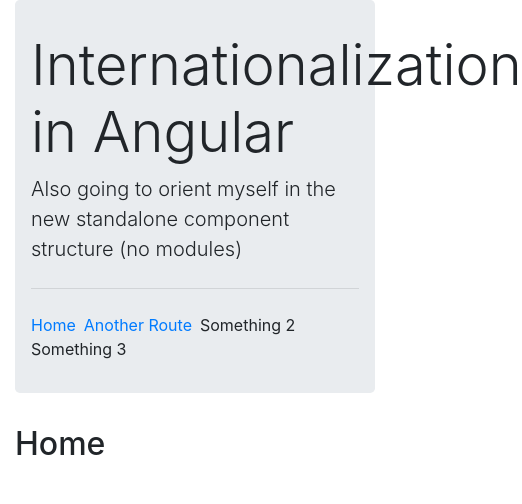
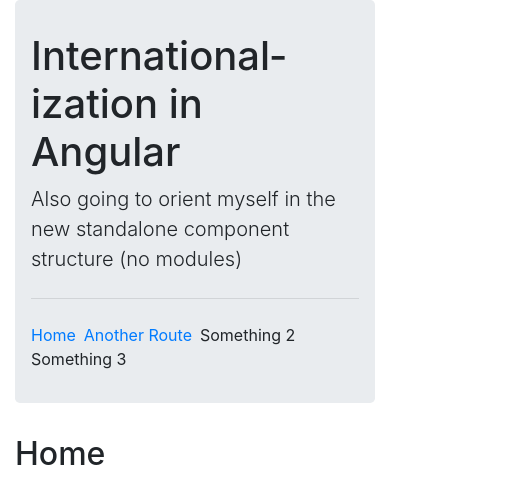
Before and after one commit to henrikmathiesen/angular-i18n, an Angular app: page /home in a window 390 px wide. Shown: the top 504 px of the page, 522 px wide, since content can reach past the window. Built offline with nearby package versions, Linux system fonts and the light colour scheme.

Commit message:
Design of jumbotron based on componentName

```diff
--- a/src/app/app.component.html
+++ b/src/app/app.component.html
@@ -1,12 +1,12 @@
 <div class="container">
   <div class="row">
     <div class="col">
-      <app-jumbotron />
+      <app-jumbotron [componentName]="componentName" />
     </div>
   </div>
   <div class="row">
     <div class="col">
-      <router-outlet />
+      <router-outlet (activate)='onActivate($event)' />
     </div>
   </div>
 </div>
--- a/src/app/app.component.ts
+++ b/src/app/app.component.ts
@@ -2,6 +2,7 @@
 import { RouterOutlet } from '@angular/router';
 
 import { JumbotronComponent } from './components';
+import { RoutableComponentModel } from './models';
 
 @Component({
   selector: 'app-root',
@@ -11,4 +12,11 @@
   styleUrl: './app.component.css'
 })
 export class AppComponent {
+
+  componentName = '';
+
+  onActivate($event: RoutableComponentModel) {
+    this.componentName = $event.componentName;
+  }
+
 }
--- a/src/app/components/jumbotron/jumbotron.component.html
+++ b/src/app/components/jumbotron/jumbotron.component.html
@@ -1,12 +1,17 @@
 <div class="jumbotron">
-    <h1 class="display-4">Internationalization in Angular</h1>
-    <p class="lead">
-        Also going to orient myself in the new standalone component structure (no modules)
-    </p>
-    <hr class="my-4">
+    <div [ngClass]="{ 'd-none': componentName !== 'HomeComponent' }">
+        <h1 class="d-none d-sm-block display-4">Internationalization in Angular</h1>
+        <h1 class="d-sm-none">International&shy;ization in Angular</h1>
+        <p class="lead">
+            Also going to orient myself in the new standalone component structure (no modules)
+        </p>
+        <hr class="my-4">
+    </div>
     <ul class="list-inline mb-0">
         <li class="list-inline-item">
-            <a [routerLink]="['home']">Home</a>
+            <a [routerLink]="['home']">
+                Home
+            </a>
         </li>
         <li class="list-inline-item">
             <a [routerLink]="['another-route']">Another Route</a>
--- /dev/null
+++ b/src/app/models/index.ts
@@ -0,0 +1 @@
+export * from './routable-component.model';
--- /dev/null
+++ b/src/app/models/routable-component.model.ts
@@ -0,0 +1,3 @@
+export interface RoutableComponentModel {
+    componentName: string;
+}
--- a/src/app/routable-components/another-route/another-route.component.ts
+++ b/src/app/routable-components/another-route/another-route.component.ts
@@ -1,8 +1,11 @@
 import { Component } from '@angular/core';
+import { RoutableComponentModel } from '../../models';
 
 @Component({
     selector: 'app-another-route',
     standalone: true,
     templateUrl: './another-route.component.html'
 })
-export class AnotherRouteComponent {}
+export class AnotherRouteComponent implements RoutableComponentModel {
+    componentName = 'AnotherRouteComponent';
+}
--- a/src/app/routable-components/home/home.component.ts
+++ b/src/app/routable-components/home/home.component.ts
@@ -1,8 +1,11 @@
 import { Component } from '@angular/core';
+import { RoutableComponentModel } from '../../models';
 
 @Component({
     selector: 'app-home',
     standalone: true,
     templateUrl: './home.component.html'
 })
-export class HomeComponent {}
+export class HomeComponent implements RoutableComponentModel {
+    componentName = 'HomeComponent';
+}
```
Also changed, not shown: src/app/components/jumbotron/jumbotron.component.ts (+7 -2 lines).
